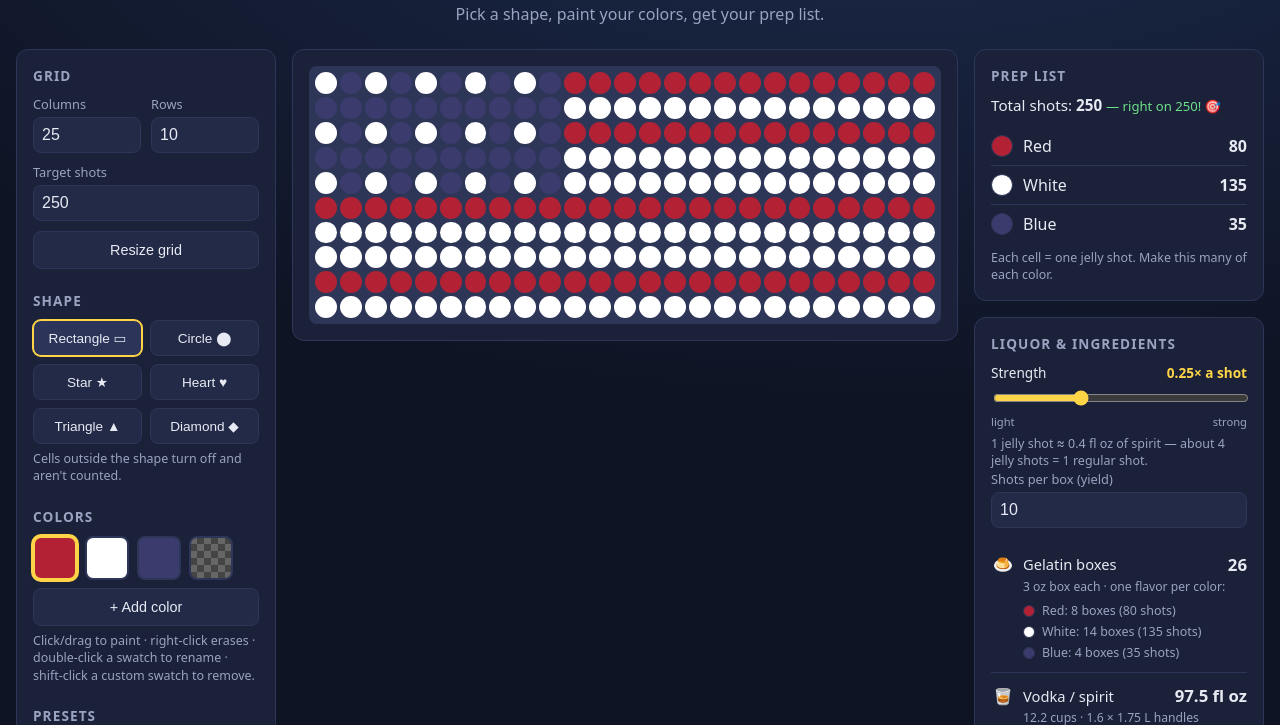
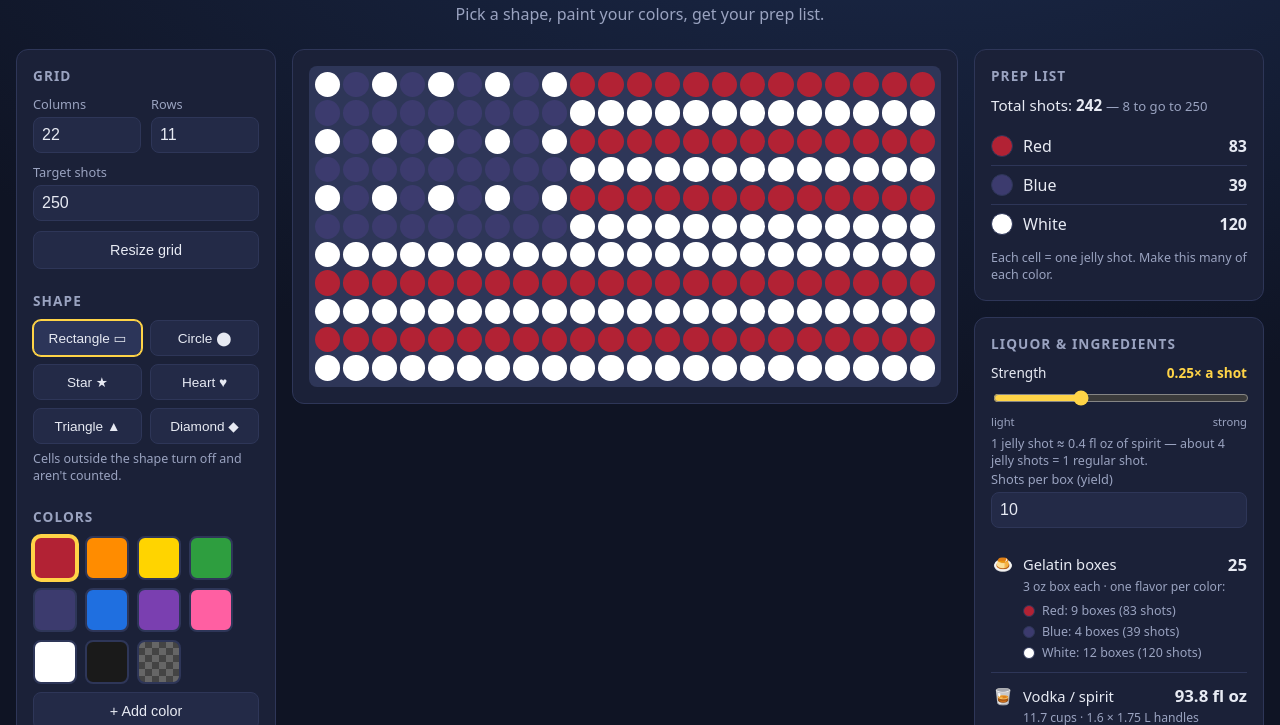
Before and after one commit to pugmo/jello-shot-flag-planner, a plain HTML site: page index.html in a window 1280 px wide. Shown: the part 75-800 px from the top of the page. Drawn offline with Linux system fonts and the light colour scheme.

Commit message:
Accurate flag ratio default, common starter colors, drop on-target notice
- Generate US Flag now auto-sizes the grid to the closest ~1.9:1 flag ratio for
  the target (22x11=242 near 250) and resets shape to rectangle.
- Expand default palette to 10 common colors (flag red/white/blue keep official
  hexes so the preset reuses them); any swatch can now be shift-click removed.
- Prep list shows only colors actually used (no wall of zeros with a big palette).
- Drop the celebratory 'right on target' message; keep over/to-go tracker.

Co-Authored-By: Claude Opus 4.8 <noreply@anthropic.com>

```diff
--- a/app.js
+++ b/app.js
@@ -5,12 +5,25 @@
 // Cell values are stored as hex color strings (or null for empty), so the
 // palette can hold any colors the user adds.
 
+// Common starter colors. Flag red / white / blue use the official flag hexes so
+// the US Flag preset reuses these exact swatches instead of adding duplicates.
 const DEFAULT_PALETTE = [
   { hex: '#b22234', name: 'Red' },
+  { hex: '#ff8c00', name: 'Orange' },
+  { hex: '#ffd400', name: 'Yellow' },
+  { hex: '#2e9e3f', name: 'Green' },
+  { hex: '#3c3b6e', name: 'Blue' },
+  { hex: '#1f6fe0', name: 'Bright Blue' },
+  { hex: '#7a3fb0', name: 'Purple' },
+  { hex: '#ff5fa2', name: 'Pink' },
   { hex: '#ffffff', name: 'White' },
-  { hex: '#3c3b6e', name: 'Blue' },
+  { hex: '#1a1a1a', name: 'Black' },
 ];
-const DEFAULT_COUNT = DEFAULT_PALETTE.length;
+
+// Flag preset colors (must exist in the palette when generating a flag).
+const FLAG_RED = '#b22234';
+const FLAG_WHITE = '#ffffff';
+const FLAG_BLUE = '#3c3b6e';
 
 const EMPTY = null;
 const ERASER = 'eraser';
@@ -26,8 +39,8 @@ const SHAPES = [
 ];
 
 const state = {
-  cols: 25,
-  rows: 10,
+  cols: 22,
+  rows: 11,
   shape: 'rectangle',
   target: 250,
   cells: [],          // hex string or null, length cols*rows
@@ -77,8 +90,6 @@ const els = {
 
 const paletteEntry = (hex) =>
   state.palette.find((c) => c.hex.toLowerCase() === String(hex).toLowerCase());
-const isDefault = (hex) =>
-  DEFAULT_PALETTE.some((c) => c.hex.toLowerCase() === hex.toLowerCase());
 
 // --- Shape masks ---
 // Test a cell center, normalized so nx, ny are in (-1, 1). ny grows downward.
@@ -170,11 +181,10 @@ function buildPalette() {
     const sw = document.createElement('button');
     sw.className = 'swatch' + (state.selected === c.hex ? ' selected' : '');
     sw.style.background = c.hex;
-    sw.title = `${c.name} (double-click to rename` +
-      (isDefault(c.hex) ? ')' : ', shift-click to remove)');
+    sw.title = `${c.name} (double-click to rename, shift-click to remove)`;
     sw.setAttribute('aria-label', c.name);
     sw.addEventListener('click', (e) => {
-      if (e.shiftKey && !isDefault(c.hex)) {
+      if (e.shiftKey) {
         removeColor(c.hex);
       } else {
         selectColor(c.hex);
@@ -275,22 +285,24 @@ function updateTally() {
   const note = els.targetNote;
   const target = state.target;
   note.className = '';
-  if (total === target) {
-    note.textContent = `— right on ${target}! 🎯`;
-    note.classList.add('match');
-  } else if (total > target) {
+  if (total > target) {
     note.textContent = `— ${total - target} over ${target}`;
     note.classList.add('over');
+  } else if (total < target) {
+    note.textContent = `— ${target - total} to go to ${target}`;
   } else {
-    note.textContent = `— ${target - total} to go to ${target}`;
+    note.textContent = '';
   }
 
-  // Show every palette color (even at 0), then any painted color not in palette.
+  // Show only colors actually used, in palette order then any painted extras.
   const rows = [];
   const seen = new Set();
   state.palette.forEach((c) => {
-    rows.push({ hex: c.hex, name: c.name, n: counts.get(c.hex) || 0 });
-    seen.add(c.hex);
+    const n = counts.get(c.hex) || 0;
+    if (n > 0) {
+      rows.push({ hex: c.hex, name: c.name, n });
+      seen.add(c.hex);
+    }
   });
   counts.forEach((n, hex) => {
     if (!seen.has(hex)) rows.push({ hex, name: hex.toUpperCase(), n });
@@ -451,16 +463,49 @@ function round(n, places) {
   return Math.round(n * p) / p;
 }
 
-// --- US flag generator (fills active cells; ignores cells outside the shape) ---
+// Pick grid dimensions whose aspect ratio is closest to a real US flag (1.9:1)
+// while keeping the shot count near the target.
+function bestFlagDims(target) {
+  const RATIO = 1.9;
+  let best = null;
+  for (let rows = 6; rows <= 16; rows++) {
+    const options = [
+      Math.floor(target / rows),
+      Math.round(target / rows),
+      Math.ceil(target / rows),
+    ];
+    for (const cols of options) {
+      if (cols < 1 || cols > 60) continue;
+      const ratio = cols / rows;
+      const product = cols * rows;
+      const cost = Math.abs(ratio - RATIO) + 0.5 * Math.abs(product - target) / target;
+      if (!best || cost < best.cost) best = { cols, rows, cost };
+    }
+  }
+  return best || { cols: 22, rows: 11 };
+}
+
+// --- US flag generator ---
+// Resizes the grid to an accurate flag aspect ratio (~1.9:1) for the current
+// target, resets the shape to a rectangle, and paints stripes + a star canton.
 function generateFlag() {
-  const { cols, rows } = state;
-  const red = '#b22234', white = '#ffffff', blue = '#3c3b6e';
+  const dims = bestFlagDims(state.target);
+  state.cols = dims.cols;
+  state.rows = dims.rows;
+  state.shape = 'rectangle';
+  els.cols.value = state.cols;
+  els.rows.value = state.rows;
+
   // make sure flag colors are in the palette
-  [['#b22234', 'Red'], ['#ffffff', 'White'], ['#3c3b6e', 'Blue']].forEach(
+  [[FLAG_RED, 'Red'], [FLAG_WHITE, 'White'], [FLAG_BLUE, 'Blue']].forEach(
     ([hex, name]) => {
       if (!paletteEntry(hex)) state.palette.push({ hex, name });
     }
   );
+
+  const { cols, rows } = state;
+  state.cells = new Array(cols * rows).fill(EMPTY);
+  recomputeActive();
 
   const cantonH = Math.max(1, Math.round((rows * 7) / 13));
   const cantonW = Math.max(1, Math.round(cols * 0.4));
@@ -468,17 +513,17 @@ function generateFlag() {
   for (let r = 0; r < rows; r++) {
     for (let col = 0; col < cols; col++) {
       const i = r * cols + col;
-      if (!state.active[i]) { state.cells[i] = EMPTY; continue; }
       const inCanton = r < cantonH && col < cantonW;
       if (inCanton) {
         const isStar = r % 2 === 0 && col % 2 === 0;
-        state.cells[i] = isStar && cantonW > 2 && cantonH > 2 ? white : blue;
+        state.cells[i] = isStar && cantonW > 2 && cantonH > 2 ? FLAG_WHITE : FLAG_BLUE;
       } else {
         const stripe = Math.floor((r / rows) * 13);
-        state.cells[i] = stripe % 2 === 0 ? red : white;
+        state.cells[i] = stripe % 2 === 0 ? FLAG_RED : FLAG_WHITE;
       }
     }
   }
+  buildShapeButtons();
   buildPalette();
   buildGrid();
 }
--- a/index.html
+++ b/index.html
@@ -21,10 +21,10 @@
         <h2>Grid</h2>
         <div class="grid-dims">
           <label>Columns
-            <input id="cols" type="number" min="1" max="60" value="25" />
+            <input id="cols" type="number" min="1" max="60" value="22" />
           </label>
           <label>Rows
-            <input id="rows" type="number" min="1" max="40" value="10" />
+            <input id="rows" type="number" min="1" max="40" value="11" />
           </label>
         </div>
         <label class="target-label">Target shots
@@ -48,7 +48,7 @@
         </div>
         <p class="hint">
           Click/drag to paint · right-click erases ·
-          double-click a swatch to rename · shift-click a custom swatch to remove.
+          double-click a swatch to rename · shift-click a swatch to remove.
         </p>
       </div>
 
```
Also changed, not shown: 1 other file.
